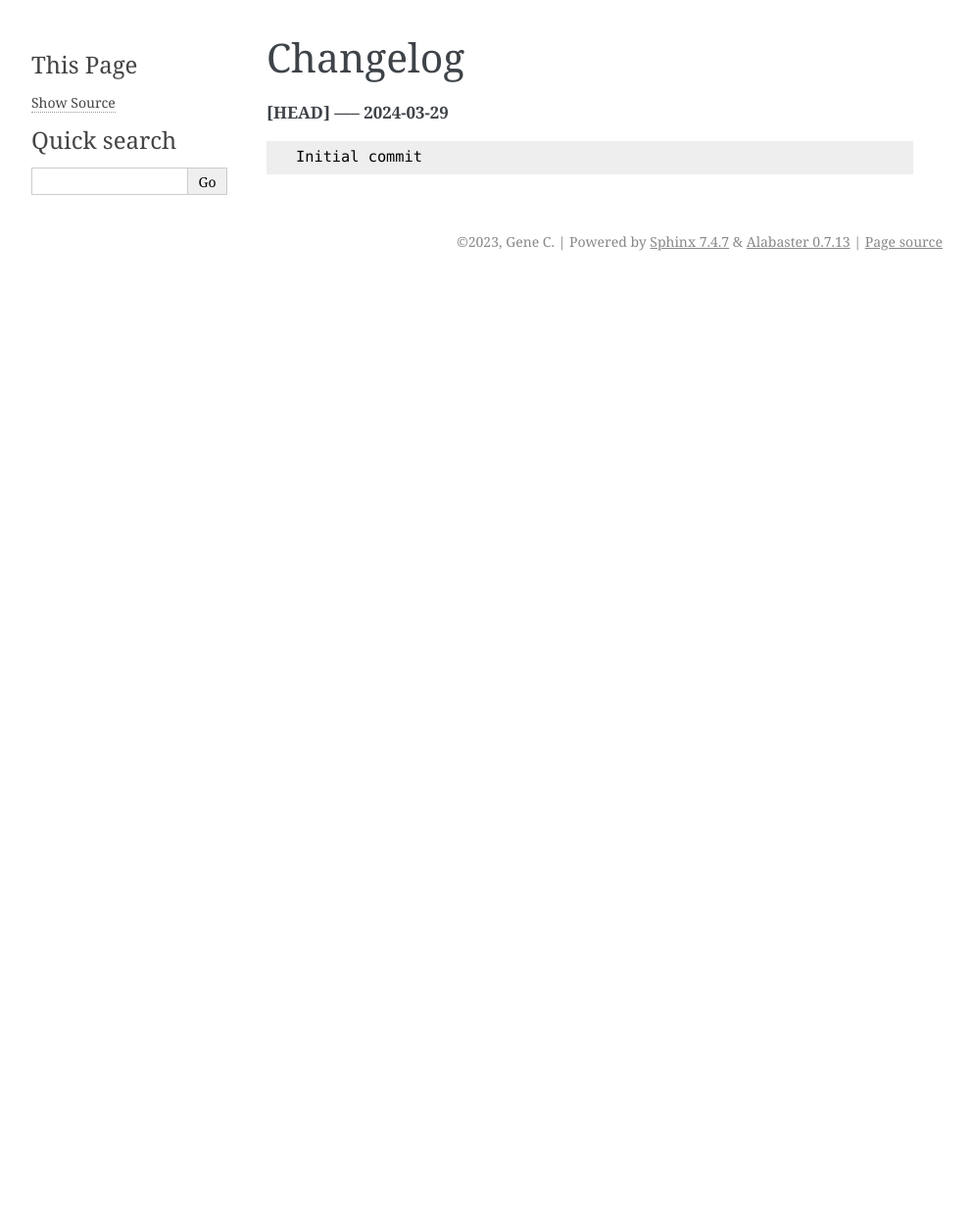
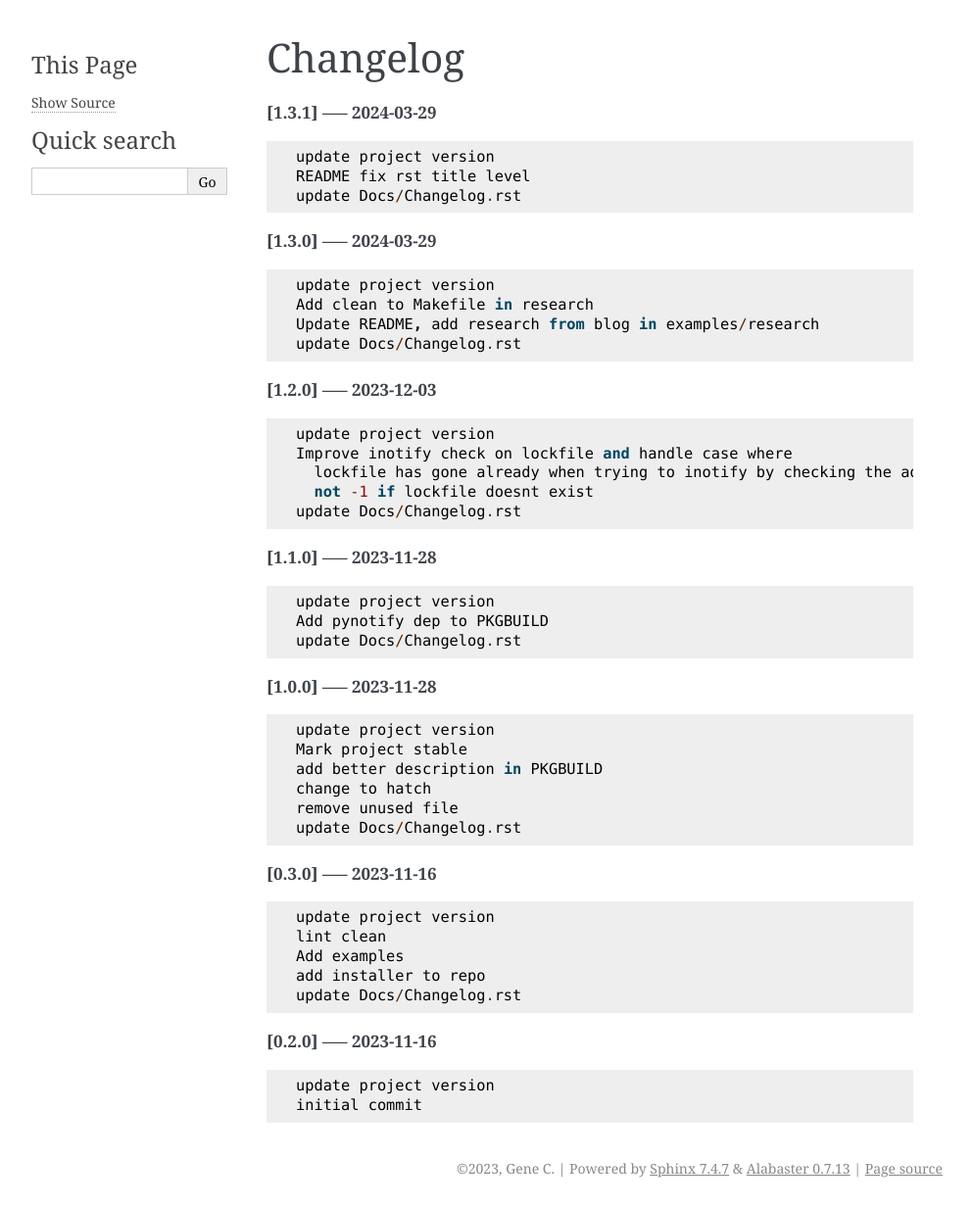
Before and after one commit to gene-git/lockmgr, a Sphinx documentation site: the page built from Docs/Changelog.rst, in a window 1280 px wide. Shown: the whole page at 98% size, without its empty margins (148-1141 px from the left). Built offline with Sphinx 7.4.7, drawn with Linux system fonts in a browser that asks for light colours; pages that are not in the unit, such as notebooks, are missing from menus; before the commit the page ends 900 px from its top, so only the background shows below that.

Commit message:
README fix rst title level

```diff
--- a/Docs/Changelog.rst
+++ b/Docs/Changelog.rst
@@ -1,6 +1,57 @@
 Changelog
 =========
 
-**[HEAD] ----- 2024-03-29** ::
+**[1.3.1] ----- 2024-03-29** ::
 
-	    Initial commit
+	    update project version
+	    README fix rst title level
+	    update Docs/Changelog.rst
+
+
+**[1.3.0] ----- 2024-03-29** ::
+
+	    update project version
+	    Add clean to Makefile in research
+	    Update README, add research from blog in examples/research
+	    update Docs/Changelog.rst
+
+
+**[1.2.0] ----- 2023-12-03** ::
+
+	    update project version
+	    Improve inotify check on lockfile and handle case where
+	      lockfile has gone already when trying to inotify by checking the add_watch() returns wd >= 0
+	      not -1 if lockfile doesnt exist
+	    update Docs/Changelog.rst
+
+
+**[1.1.0] ----- 2023-11-28** ::
+
+	    update project version
+	    Add pynotify dep to PKGBUILD
+	    update Docs/Changelog.rst
+
+
+**[1.0.0] ----- 2023-11-28** ::
+
+	    update project version
+	    Mark project stable
+	    add better description in PKGBUILD
+	    change to hatch
+	    remove unused file
+	    update Docs/Changelog.rst
+
+
+**[0.3.0] ----- 2023-11-16** ::
+
+	    update project version
+	    lint clean
+	    Add examples
+	    add installer to repo
+	    update Docs/Changelog.rst
+
+
+**[0.2.0] ----- 2023-11-16** ::
+
+	    update project version
+	    initial commit
--- a/Docs/conf.py
+++ b/Docs/conf.py
@@ -9,7 +9,7 @@
 project = "lockmgr"
 copyright = '2023, Gene C'
 author = 'Gene C'
-release = '1.3.0'
+release = '1.3.1'
 
 # -- General configuration ---------------------------------------------------
 # https://www.sphinx-doc.org/en/master/usage/configuration.html#general-configuration
--- a/README.rst
+++ b/README.rst
@@ -128,7 +128,7 @@ Wrapper around fcntl() - in spite of name this is NOT C lockf() function.
 Wrapper around fcntl with OFD support. i.e. this lock is associated with open file descriptor.
 This is what I use and recommend.
 
-========
+
 Examples
 ========
 
--- a/src/lockmgr/__about__.py
+++ b/src/lockmgr/__about__.py
@@ -3,4 +3,4 @@
 """
 Project lockmgr
 """
-__version__ = "1.3.0"
+__version__ = "1.3.1"
```
Also changed, not shown: 2 other files.
